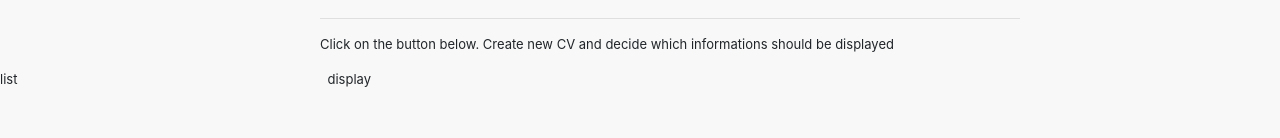
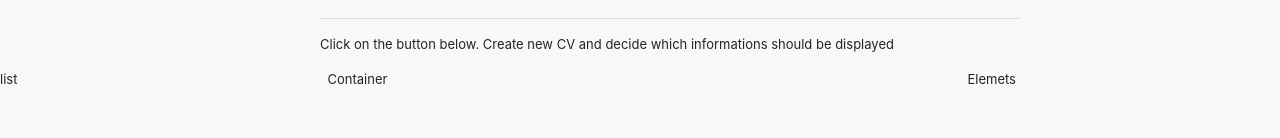
Before and after one commit to ChristopherZinger/CV-Builder-Frontend, a React (Create React App) app: page /cv-list in a window 1280 px wide. Shown: the part 162-300 px from the top of the page. Built offline with nearby package versions, Linux system fonts and the light colour scheme; no server answers.

Commit message:
add bootstrap columns

```diff
--- a/src/components/CV/CVDisplay/CVDisplay.js
+++ b/src/components/CV/CVDisplay/CVDisplay.js
@@ -8,8 +8,13 @@ import CVElementsList from '../CVElementsList/CVElementsList'
 class CVDisplay extends React.Component {
     render() {
         return (
-            <div>
-                display
+            <div className="row">
+                <div className="col-8">
+                    <CVContainer />
+                </div>
+                <div className="row-4">
+                    <CVElementsList />
+                </div>
             </div>
         )
     }
--- a/src/components/CV/CVElementsList/CVElementsList.js
+++ b/src/components/CV/CVElementsList/CVElementsList.js
@@ -6,7 +6,7 @@ class CVElementsList extends React.Component {
     render() {
         return (
             <div>
-                Container
+                Elemets
             </div>
         )
     }
```
